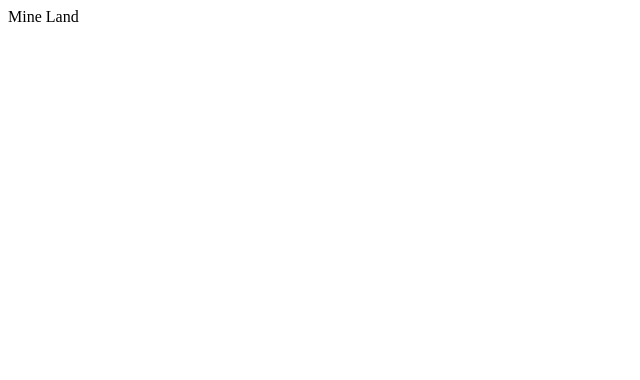
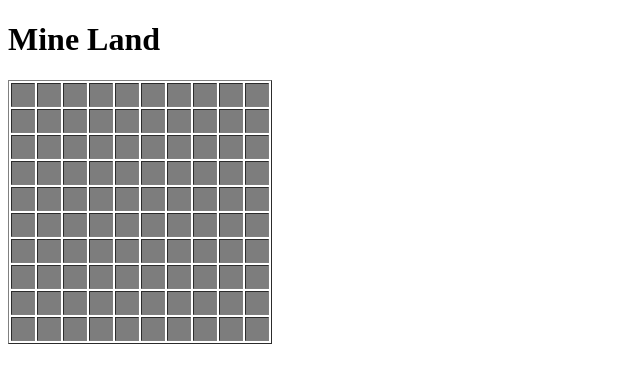
Before and after one commit to TakashiTakeyama/DOM-PazzleGame, a plain HTML site: page index.html in a window 1280 px wide. Shown: the whole page, without its empty margins (0-640 px from the left). Drawn offline with Linux system fonts and the light colour scheme.

Commit message:
mine-sweeperの動作を確認

```diff
--- a/css/styles.css
+++ b/css/styles.css
@@ -0,0 +1,9 @@
+td.cell {
+  width: 20px;
+  height: 20px;
+  background-color: #7d7d7d;
+}
+
+td.open {
+  background-color: #fff;
+}
--- a/index.html
+++ b/index.html
@@ -1,10 +1,14 @@
 <!DOCTYPE html>
 <html>
   <head>
-    <tilte>Mine Land</tilte>
+    <title>Mine Land</title>
     <meta chraset="utf-8">
     <link rel="stylesheet" href="css/styles.css">
     </style>
-    <script src="js/main.js"></script>
   </head>
+  <body onload="init()">
+      <h1 id="title">Mine Land</h1>
+      <table id="main" border="1"></table>
+      <script src="js/main.js"></script>
+  </body>
 </html>
--- a/js/main.js
+++ b/js/main.js
@@ -1,8 +1,5 @@
-'use strict';
-{
-
-  var W = 10, H =10, BOMB = 10, cell = [],
-  opend = 0;
+"use strict";
+var W = 10, H = 10, BOMB = 10, cell = [], opened = 0;
 
 function init() {
     var main = document.getElementById("main");
@@ -13,7 +10,6 @@
         for (var j = 0; j < W; j++) {
             var td = document.createElement("td");
             td.addEventListener("click", click);
-
             td.className = "cell";
             td.y = i;
             td.x = j;
@@ -27,7 +23,6 @@
         while (true) {
             var x = Math.floor(Math.random() * W);
             var y = Math.floor(Math.random() * H);
-
             if (!cell[x][y].bomb) {
                 cell[x][y].bomb = true;
                 //cell[x][y].textContent = "*";
@@ -50,14 +45,13 @@
 }
 
 function open(x, y) {
-    for (var j = y -1; j <= y + 1; j++) {
+    for (var j = y - 1; j <= y + 1; j++) {
         for (var i = x - 1; i <= x + 1; i++) {
             if (cell[j] && cell[j][i]) {
                 var c = cell[j][i];
                 if (c.opened || c.bomb) {
                     continue;
                 }
-
                 flip(c);
                 var n = count(i, j);
                 if (n == 0) {
@@ -74,7 +68,6 @@
     cell.className = "cell open";
     cell.opened = true;
     if (++opened >= (W * H - BOMB)) {
-
         document.getElementById("title").textContent = "Good Job!";
     }
 }
@@ -89,10 +82,8 @@
                 }
             })
         });
-
         document.getElementById("title").textContent = "Game Over";
     } else {
         open(src.x, src.y);
     }
 }
-}
```
Lines whose indentation alone changed are shown as unchanged.
